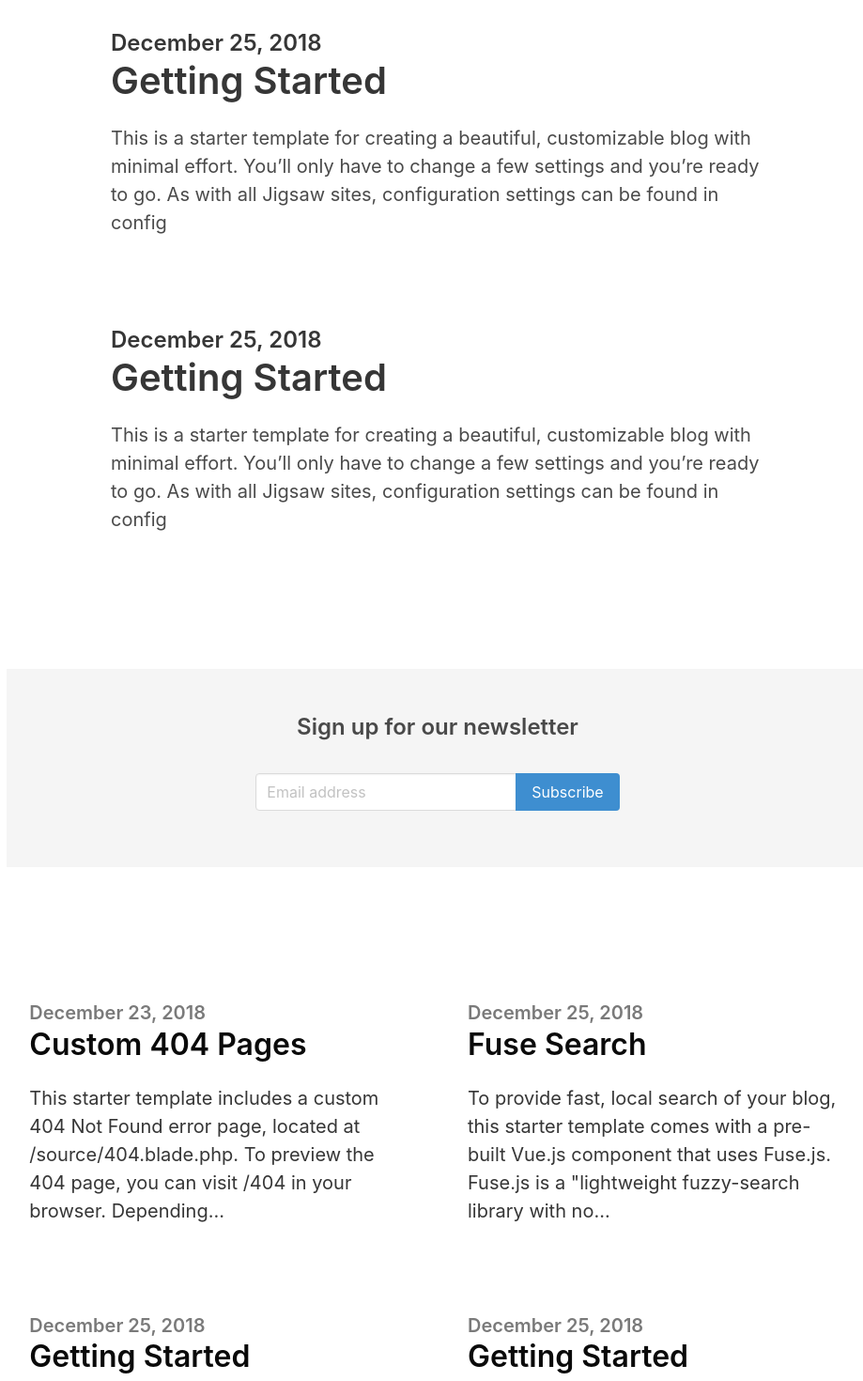
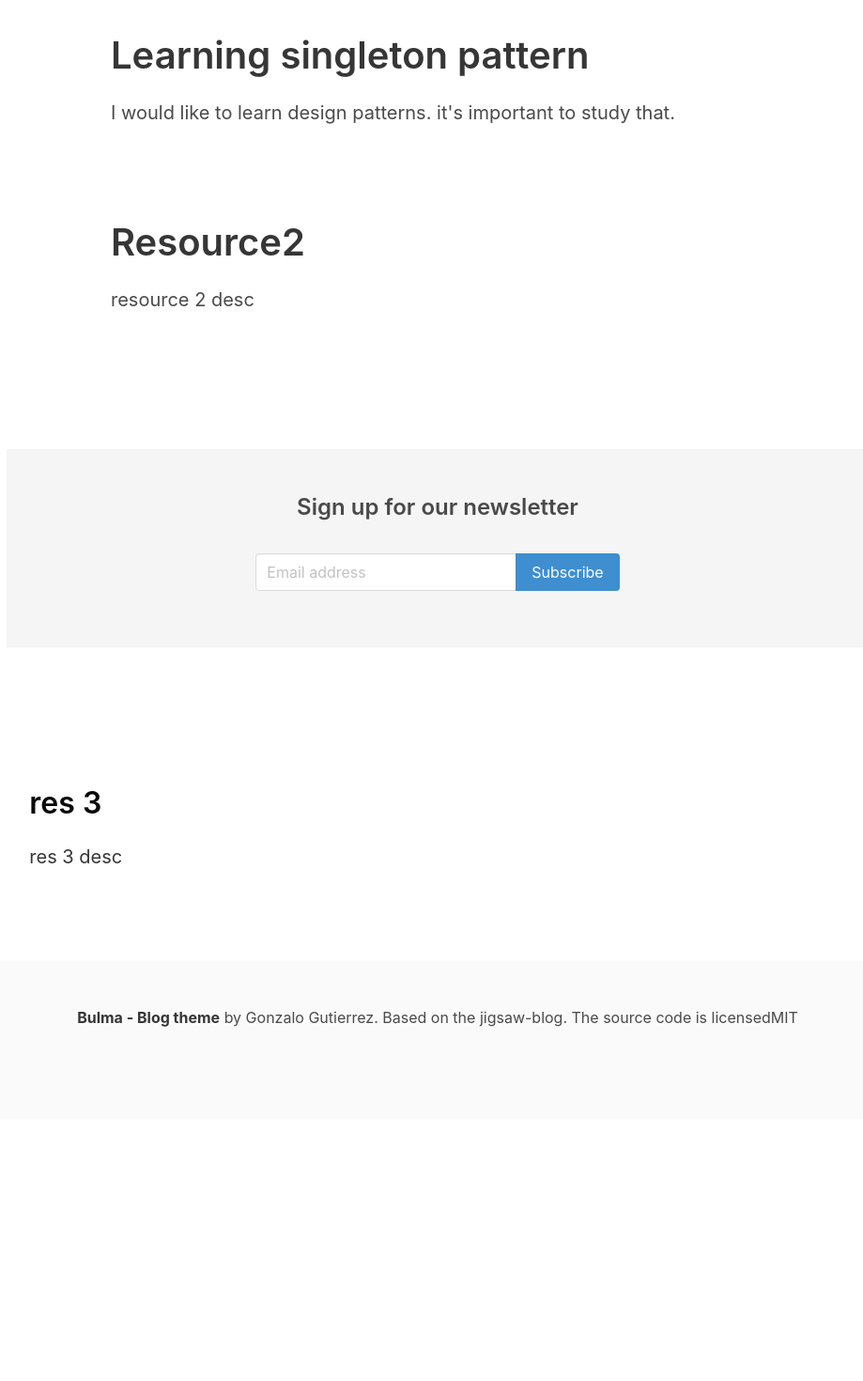
Before and after one commit to Cyjin-jani/CNJ_ProjectOne, a Next.js app: page / in a window 1280 px wide. Shown: the part 120-1590 px from the top of the page at 94% size, without its empty margins (174-1093 px from the left). After the commit the page ends 1311 px from the top, so only its background shows below. Built offline with nearby package versions, Linux system fonts and the light colour scheme.

Commit message:
staticprops

```diff
--- a/api/data.js
+++ /dev/null
@@ -1,34 +0,0 @@
-
-
-export const resources = [
-  {
-    id: "1",
-    title: "Learning singleton pattern",
-    description: "I would like to learn design patterns. it's important to study that.",
-    link: "https://link.com",
-    image: "https://image.com",
-    priority: 3,
-    timeToFinish: 120,
-    active: true
-  },
-  {
-    id: "2",
-    title: "Resource2",
-    description: "resource 2 desc",
-    link: "https://link.com",
-    image: "https://image.com",
-    priority: 2,
-    timeToFinish: 60,
-    active: false
-  },
-  {
-    id: "3",
-    title: "res 3",
-    description: "res 3 desc",
-    link: "https://link.com",
-    image: "https://image.com",
-    priority: 1,
-    timeToFinish: 30,
-    active: false
-  }
-]
--- a/components/ResourceHilight.js
+++ b/components/ResourceHilight.js
@@ -1,38 +1,29 @@
-const ResourceHighlight = () => {
+
+
+const ResourceHighlight = ({ resources }) => {
 
   return (
     <section className="hero ">
       <div className="hero-body">
         <div className="container">
-          <section className="section">
+          {
+            resources.map((resource) => {
+              return (
+                <section key={resource.id} className="section">
                   <div className="columns">
                     <div className="column is-8 is-offset-2">
                       <div className="content is-medium">
-                  <h2 className="subtitle is-4">December 25, 2018</h2>
-                  <h1 className="title">Getting Started</h1>
-                  <p>This is a starter template for creating a beautiful, customizable blog with minimal
-                    effort. You’ll only have to change a few settings and you’re ready to go. As with all Jigsaw sites,
-                    configuration settings can be found in config</p>
+                        <h2 className="subtitle is-4">{resource.createdAt}</h2>
+                        <h1 className="title">{resource.title}</h1>
+                        <p>{resource.description}</p>
                       </div>
                     </div>
                   </div>
                 </section>
+              );
+            })
+          }
 
-          <div className="is-divider"></div>
-
-          <section className="section">
-            <div className="columns">
-              <div className="column is-8 is-offset-2">
-                <div className="content is-medium">
-                  <h2 className="subtitle is-4">December 25, 2018</h2>
-                  <h1 className="title">Getting Started</h1>
-                  <p>This is a starter template for creating a beautiful, customizable blog with minimal
-                    effort. You’ll only have to change a few settings and you’re ready to go. As with all Jigsaw sites,
-                    configuration settings can be found in config</p>
-                </div>
-              </div>
-            </div>
-          </section>
         </div>
       </div>
     </section>
--- a/components/ResourceList.js
+++ b/components/ResourceList.js
@@ -1,56 +1,25 @@
-const ResourceList = () => {
+const ResourceList = ({ resources }) => {
+
+
+  const renderResources = () => {
+    return resources.map((rs) => (
+      <div key={rs.id} className="column is-5 is-offset-1 ">
+        <div className="content is-medium">
+          <h2 className="subtitle is-5 has-text-grey">{rs.createdAt}</h2>
+          <h1 className="title has-text-black is-3">{rs.title}</h1>
+          <p className="has-text-dark">{rs.description}</p>
+        </div>
+      </div>
+    ))
+  };
 
   return (
     <section className="hero ">
       <div className="hero-body">
         <div className="container">
           <section className="section">
-            <div className="columns is-variable is-8">
-              <div className="column is-5 is-offset-1 ">
-                <div className="content is-medium">
-                  <h2 className="subtitle is-5 has-text-grey">December 23, 2018</h2>
-                  <h1 className="title has-text-black is-3">Custom 404 Pages</h1>
-                  <p className="has-text-dark">This starter template includes a custom 404 Not Found error page, located at
-                    /source/404.blade.php.
-                    To preview the 404 page, you can visit /404 in your browser. Depending...</p>
-                </div>
-              </div>
-              <div className="column is-5">
-                <div className="content is-medium">
-                  <h2 className="subtitle is-5 has-text-grey">December 25, 2018</h2>
-                  <h1 className="title has-text-black is-3">Fuse Search</h1>
-                  <p className="has-text-dark">To provide fast, local search of your blog, this starter template comes with a
-                    pre-built Vue.js
-                    component that uses Fuse.js. Fuse.js is a "lightweight fuzzy-search library with no...</p>
-                </div>
-              </div>
-            </div>
-          </section>
-
-          <div className="is-divider"></div>
-
-          <section className="section">
-            <div className="columns is-variable is-8">
-              <div className="column is-5 is-offset-1">
-                <div className="content is-medium">
-                  <h2 className="subtitle is-5 has-text-grey">December 25, 2018</h2>
-                  <h1 className="title has-text-black is-3">Getting Started</h1>
-                  <p className="has-text-dark">This is a starter template for creating a beautiful, customizable blog with
-                    minimal
-                    effort. You’ll only have to change a few settings and you’re ready to go. As with all Jigsaw sites,
-                    configuration settings can be found in config</p>
-                </div>
-              </div>
-              <div className="column is-5">
-                <div className="content is-medium">
-                  <h2 className="subtitle is-5 has-text-grey">December 25, 2018</h2>
-                  <h1 className="title has-text-black is-3">Getting Started</h1>
-                  <p className="has-text-dark">This is a starter template for creating a beautiful, customizable blog with
-                    minimal
-                    effort. You’ll only have to change a few settings and you’re ready to go. As with all Jigsaw sites,
-                    configuration settings can be found in config</p>
-                </div>
-              </div>
+            <div className="columns is-multiline is-variable is-8">
+              {renderResources()}
             </div>
           </section>
         </div>
--- /dev/null
+++ b/pages/api/data.json
@@ -0,0 +1,32 @@
+[
+  {
+    "id": "1",
+    "title": "Learning singleton pattern",
+    "description": "I would like to learn design patterns. it's important to study that.",
+    "link": "https://link.com",
+    "image": "https://image.com",
+    "priority": 3,
+    "timeToFinish": 120,
+    "status": "inactive"
+  },
+  {
+    "id": "2",
+    "title": "Resource2",
+    "description": "resource 2 desc",
+    "link": "https://link.com",
+    "image": "https://image.com",
+    "priority": 2,
+    "timeToFinish": 60,
+    "status": "inactive"
+  },
+  {
+    "id": "3",
+    "title": "res 3",
+    "description": "res 3 desc",
+    "link": "https://link.com",
+    "image": "https://image.com",
+    "priority": 1,
+    "timeToFinish": 30,
+    "status": "inactive"
+  }
+]
--- /dev/null
+++ b/pages/api/hello.js
@@ -0,0 +1,7 @@
+
+
+export default function hello(req, res) {
+
+  res.send({message: 'Hello world!'});
+
+}
--- /dev/null
+++ b/pages/api/resources.js
@@ -0,0 +1,5 @@
+import data from './data.json';
+
+export default function(req, res) {
+  res.send(data);
+}
--- a/pages/index.js
+++ b/pages/index.js
@@ -6,22 +6,33 @@
 import ResourceList from 'components/ResourceList';
 import Footer from 'components/Footer';
 
-import { resources } from 'api/data';
 
 
-const HomePage = () => {
+
+const HomePage = ({resources}) => {
 
 
   return (
       <Layout>
-        <ResourceHighlight />
+        <ResourceHighlight resources={resources.slice(0, 2)} />
         <Newsletter />
-        <ResourceList />
-        { JSON.stringify(resources)}
+        <ResourceList resources={resources.slice(2)} />
         <Footer />
       </Layout>
   )
 }
 
+export async function getStaticProps() {
+
+  const resData = await fetch("http://localhost:3000/api/resources");
+  const data = await resData.json();
+
+  return {
+    props: {
+      resources: data
+    }
+  }
+}
+
 
 export default HomePage;
```
Lines whose indentation alone changed are shown as unchanged.
